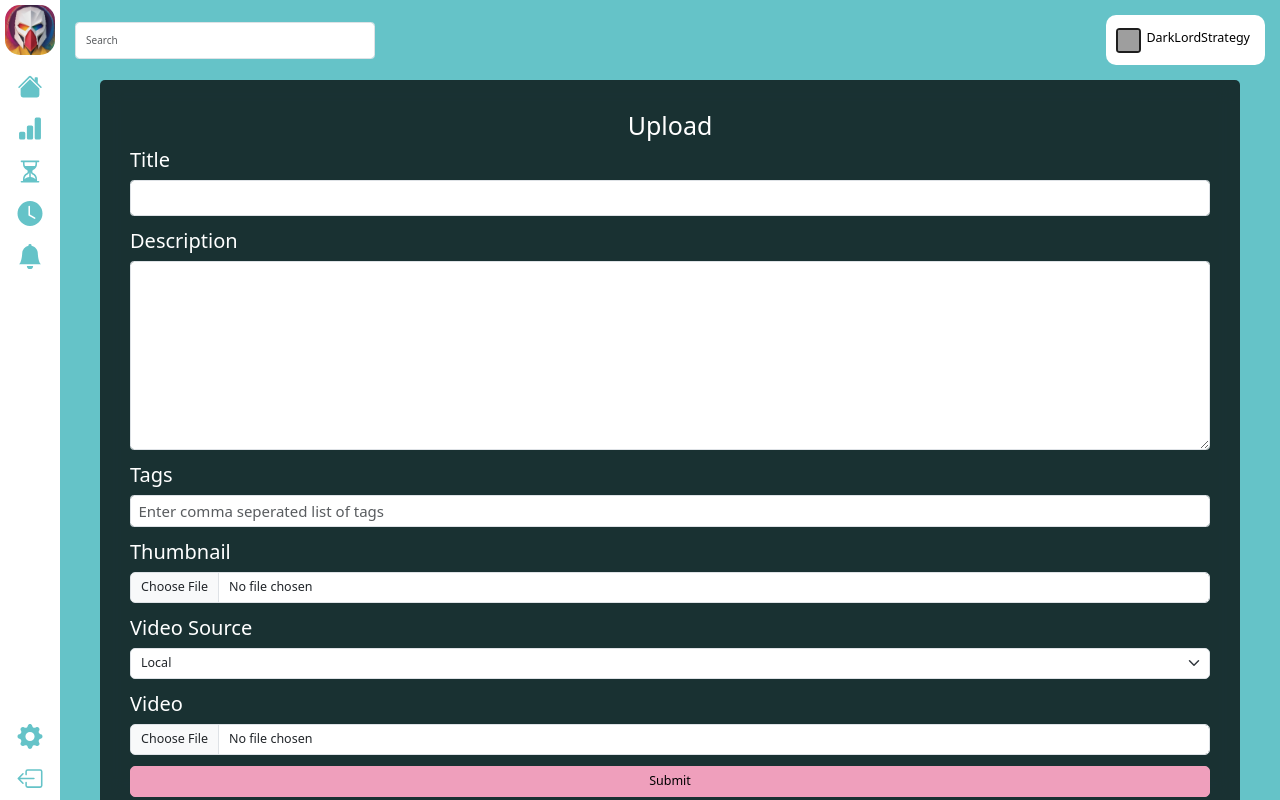
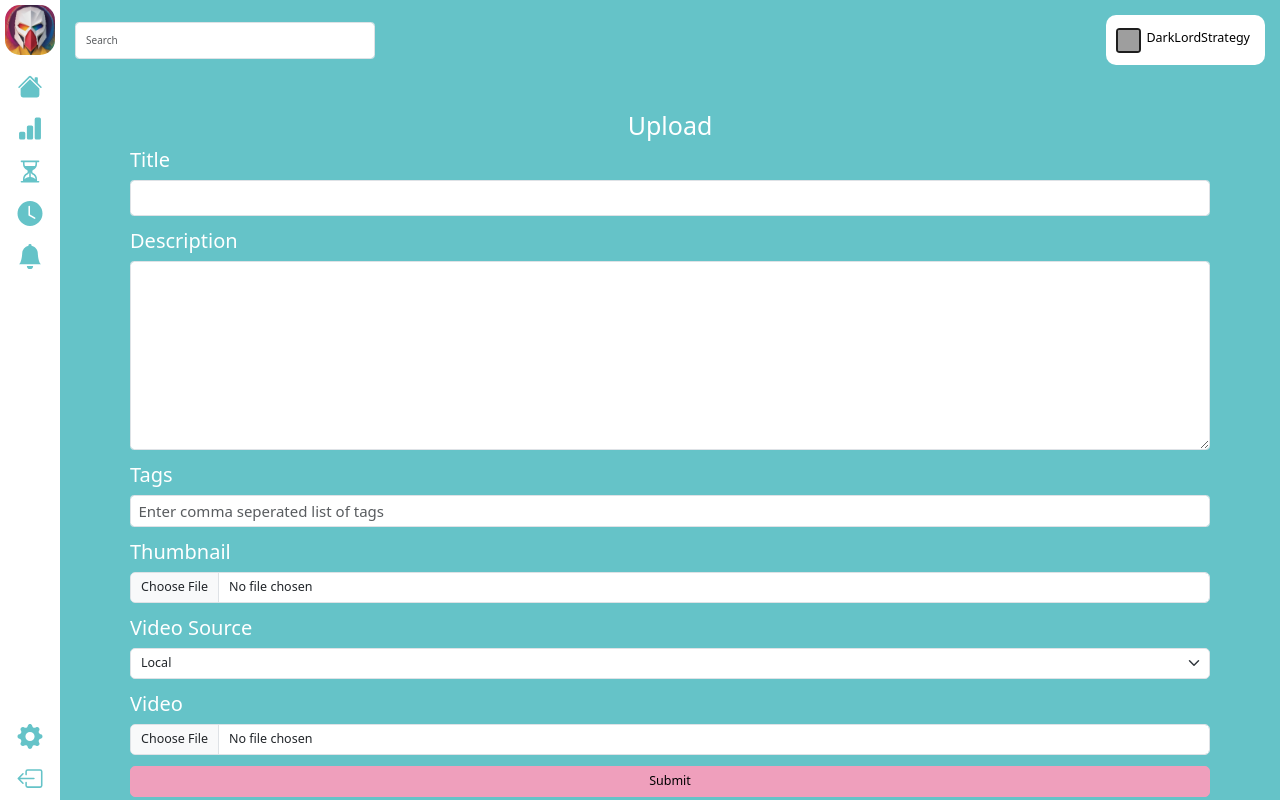
Before and after one commit to Gopiprashanthraju/SilentVox, a React (Vite) app: page /upload in a window 1280 px wide. Built offline with nearby package versions, Linux system fonts and the light colour scheme; grey boxes are pictures that could not be loaded; what javascript-time-ago would draw is missing.

Commit message:
feat: remove upload form background

```diff
--- a/src/pages/Upload.jsx
+++ b/src/pages/Upload.jsx
@@ -24,10 +24,7 @@ function Page() {
     <>
       <Container
         className=" text-white fs-1 p-5 rounded-3 text-center"
-        style={{
-          backgroundColor: "rgba(0, 0, 0, 0.75)",
-          backdropFilter: "blur(10px)",
-        }}
+
       >
         <h1>Upload</h1>
         <Form className="text-start fs-2" onSubmit={handleSubmit}>
```
